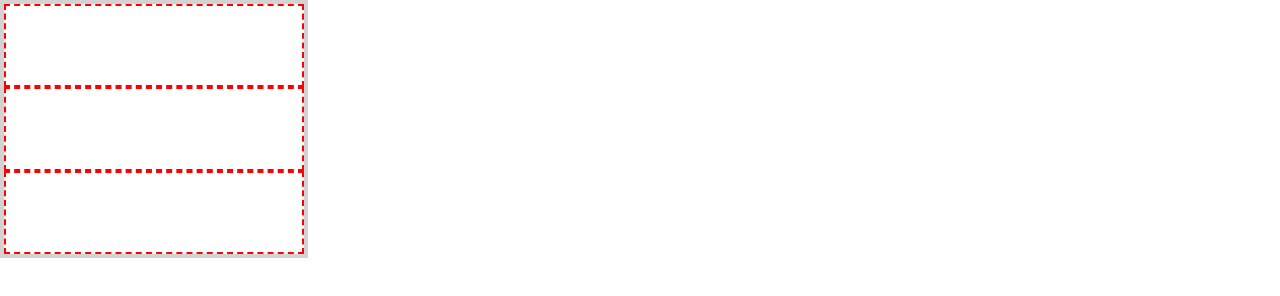
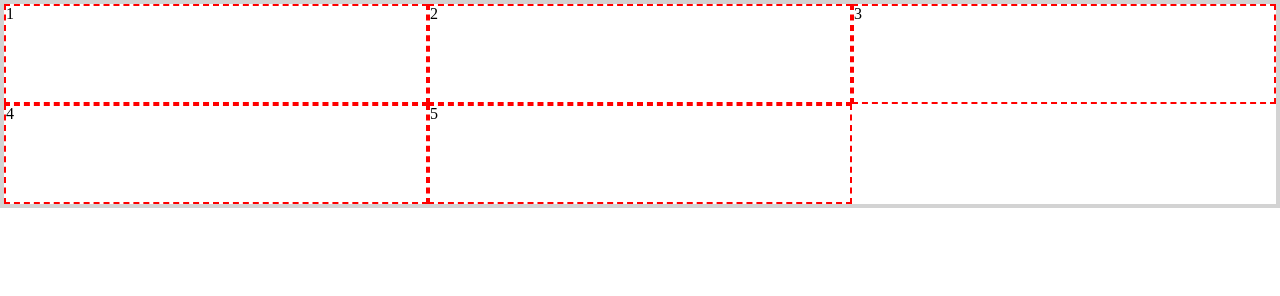
Before and after one commit to kchore42/fast-html-css, a plain HTML site: page index.html in a window 1280 px wide. Drawn offline with nearby package versions, Linux system fonts and the light colour scheme.

Commit message:
Grid Containers 속성-기초 Grid-template-row, column

```diff
--- a/index.html
+++ b/index.html
@@ -11,9 +11,11 @@
 </head>
 <body>
 <div class="container">
-<div class="item"></div>
-<div class="item"></div>
-<div class="item"></div>
+<div class="item">1</div>
+<div class="item">2</div>
+<div class="item">3</div>
+<div class="item">4</div>
+<div class="item">5</div>
 </div>
 </body>
 </html>
--- a/main.css
+++ b/main.css
@@ -1,8 +1,7 @@
 .container {
-  display: inline-grid;
   display: grid;
-  width: 300px;
-  height: 250px;
+  grid-template-rows:  repeat(2, 100px);
+  grid-template-columns: repeat(3, 1fr);
   border: 4px solid lightgray;
 }
 .item {
```
